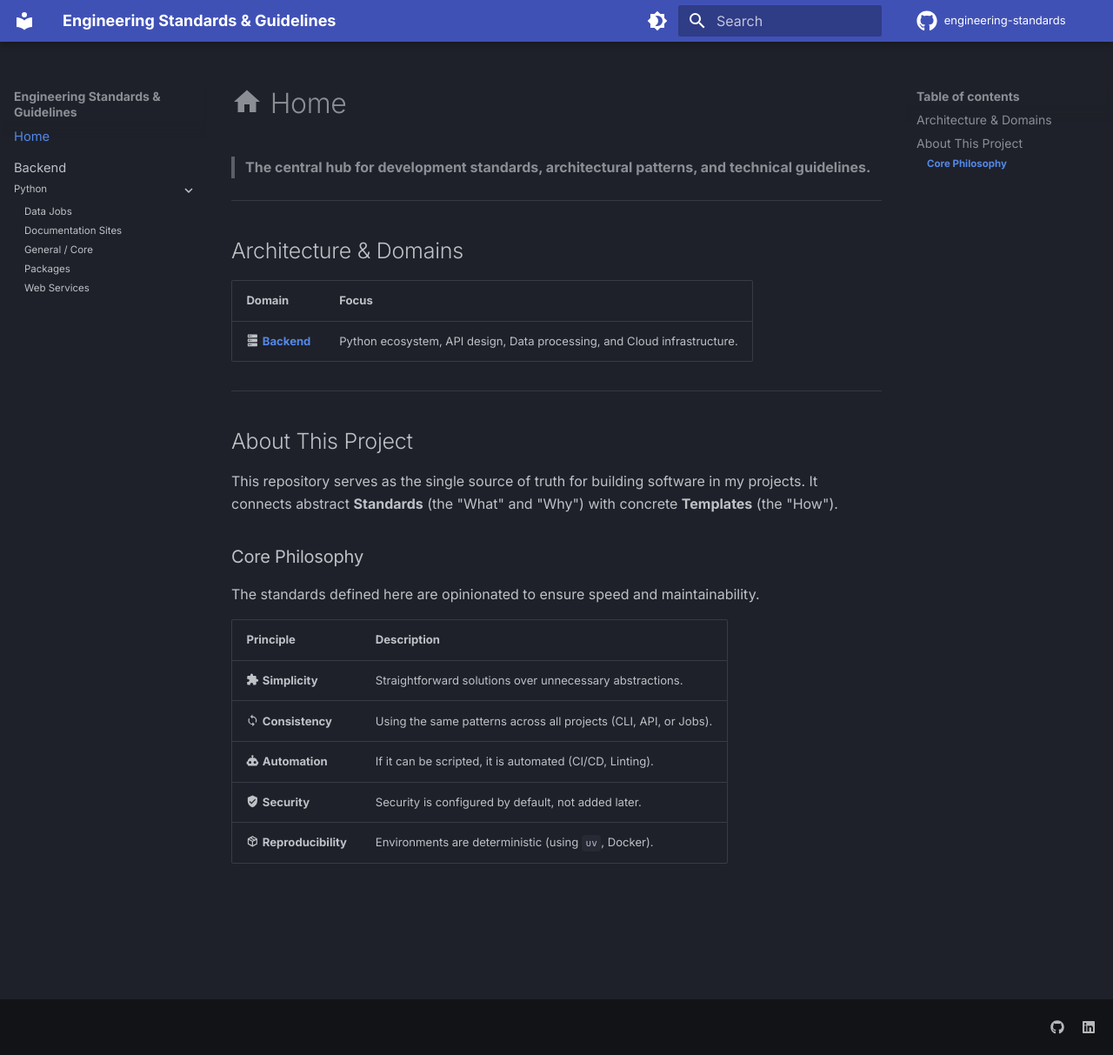
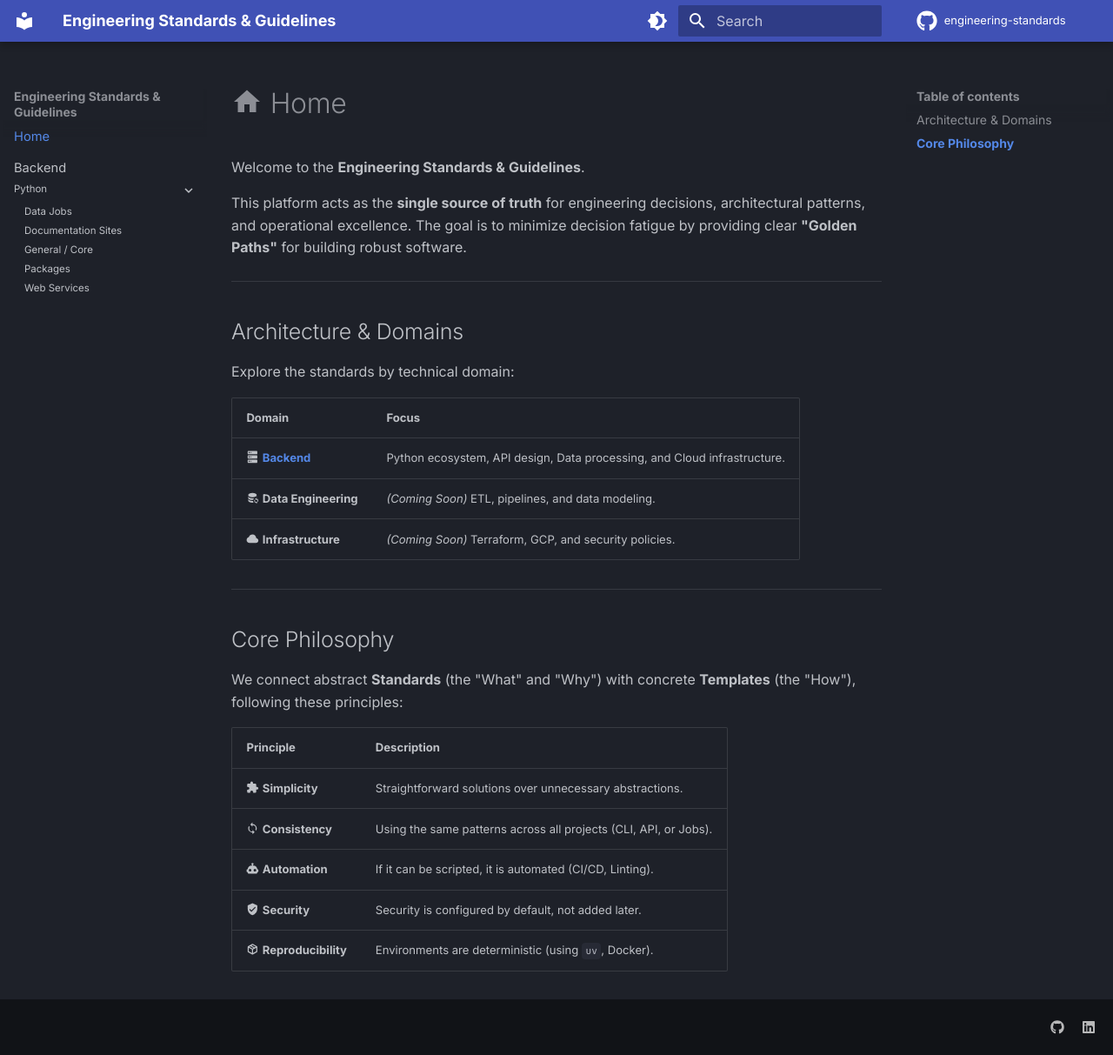
Before and after one commit to landerox/engineering-standards, an MkDocs documentation site: the page built from docs/index.md, in a window 1280 px wide and 1213 px high. Shown: the whole window at 87% size. Built offline with MkDocs 1.6.1 and Material for MkDocs 9.7.7, drawn with Linux system fonts in a browser that asks for light colours; comment, search, counter and statistics services are not loaded.

Commit message:
chore: improve devcontainer python path and add icons to docs (#15)

```diff
--- a/docs/index.md
+++ b/docs/index.md
@@ -1,24 +1,26 @@
 # :material-home: Home
 
-> **The central hub for development standards, architectural patterns, and technical guidelines.**
+Welcome to the **Engineering Standards & Guidelines**.
+
+This platform acts as the **single source of truth** for engineering decisions, architectural patterns, and operational excellence. The goal is to minimize decision fatigue by providing clear **"Golden Paths"** for building robust software.
 
 ---
 
 ## Architecture & Domains
 
+Explore the standards by technical domain:
+
 | Domain | Focus |
 |--------|-------|
 | :material-server: [**Backend**](backend/index.md) | Python ecosystem, API design, Data processing, and Cloud infrastructure. |
+| :material-database-sync: **Data Engineering** | *(Coming Soon)* ETL, pipelines, and data modeling. |
+| :material-cloud: **Infrastructure** | *(Coming Soon)* Terraform, GCP, and security policies. |
 
 ---
 
-## About This Project
+## Core Philosophy
 
-This repository serves as the single source of truth for building software in my projects. It connects abstract **Standards** (the "What" and "Why") with concrete **Templates** (the "How").
-
-### Core Philosophy
-
-The standards defined here are opinionated to ensure speed and maintainability.
+We connect abstract **Standards** (the "What" and "Why") with concrete **Templates** (the "How"), following these principles:
 
 | Principle | Description |
 |-----------|-------------|
```
Also changed, not shown: README.md (+9 -7 lines), 1 other file.
